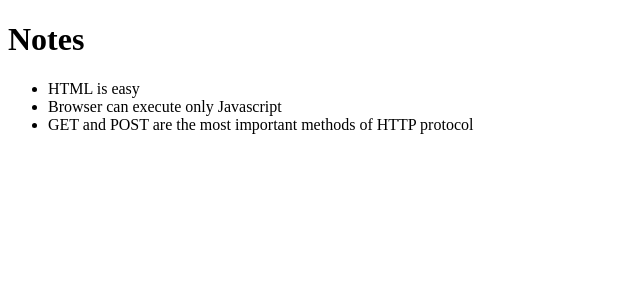
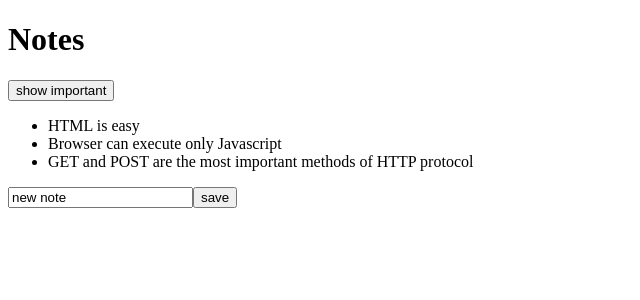
Before and after one commit to domssilva/fullstackopen, a React (Create React App) app in the folder part2/notes/: page / in a window 1280 px wide. Shown: the top 300 px of the page, without its empty margins (0-640 px from the left). Built offline with nearby package versions, Linux system fonts and the light colour scheme.

Commit message:
[part2] - Notes app filter

```diff
--- a/part2/notes/src/App.js
+++ b/part2/notes/src/App.js
@@ -1,15 +1,59 @@
-import React from 'react'
+import React, {useState} from 'react'
 import Note from './components/Note'
 
-const App = ({ notes }) => {
+const App = (props) => {
+
+  const [notes, setNotes] = useState(props.notes)
+  const [newNote, setNewNote] = useState('new note')
+  const [showAll, setShowAll] = useState(true)
+
+  const addNote = (event) => {
+    event.preventDefault()
+    const noteObject = {
+      content: newNote,
+      date: new Date().toISOString(),
+      important: Math.random() < 0.5,
+      id: notes.length + 1,
+    }
+
+    setNotes(
+      notes.concat(noteObject)
+    )
+    setNewNote('')
+  }
+
+  const handleNoteChange = (event) => {
+    console.log(event.target)
+    setNewNote(event.target.value)
+  }
+
+  const notesToShow = showAll ?
+    notes
+    :
+    notes.filter(note => note.important)
+
   return (
     <div>
       <h1>Notes</h1>
+      <div>
+        <button
+          onClick={() => setShowAll(!showAll)}
+        >
+          show {showAll ? 'important' : 'all'}
+        </button>
+      </div>
       <ul>
-        {notes.map((note) =>
+        {notesToShow.map((note) =>
           <Note key={note.id} note={note} />
         )}
       </ul>
+      <form onSubmit={addNote}>
+         <input
+          onChange={handleNoteChange}
+          value={newNote}
+         />
+         <button type="submit">save</button>
+      </form>
     </div>
   )
 }
```
